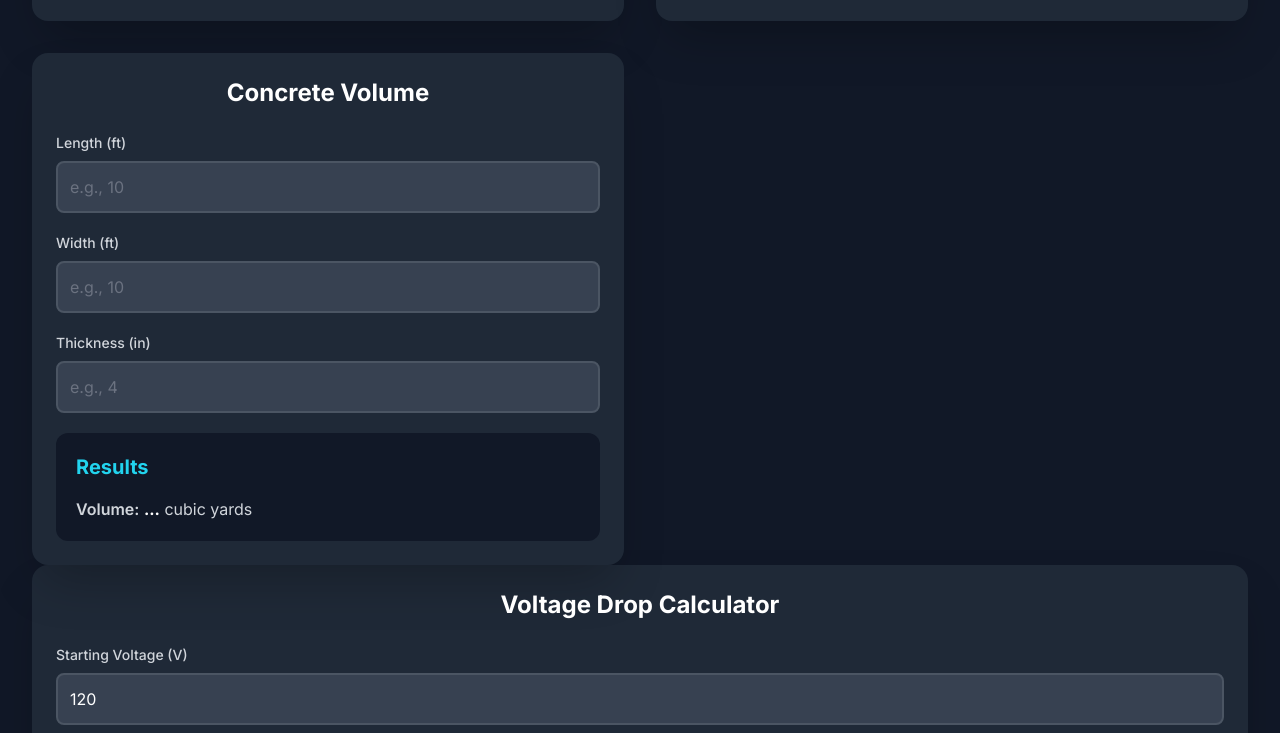
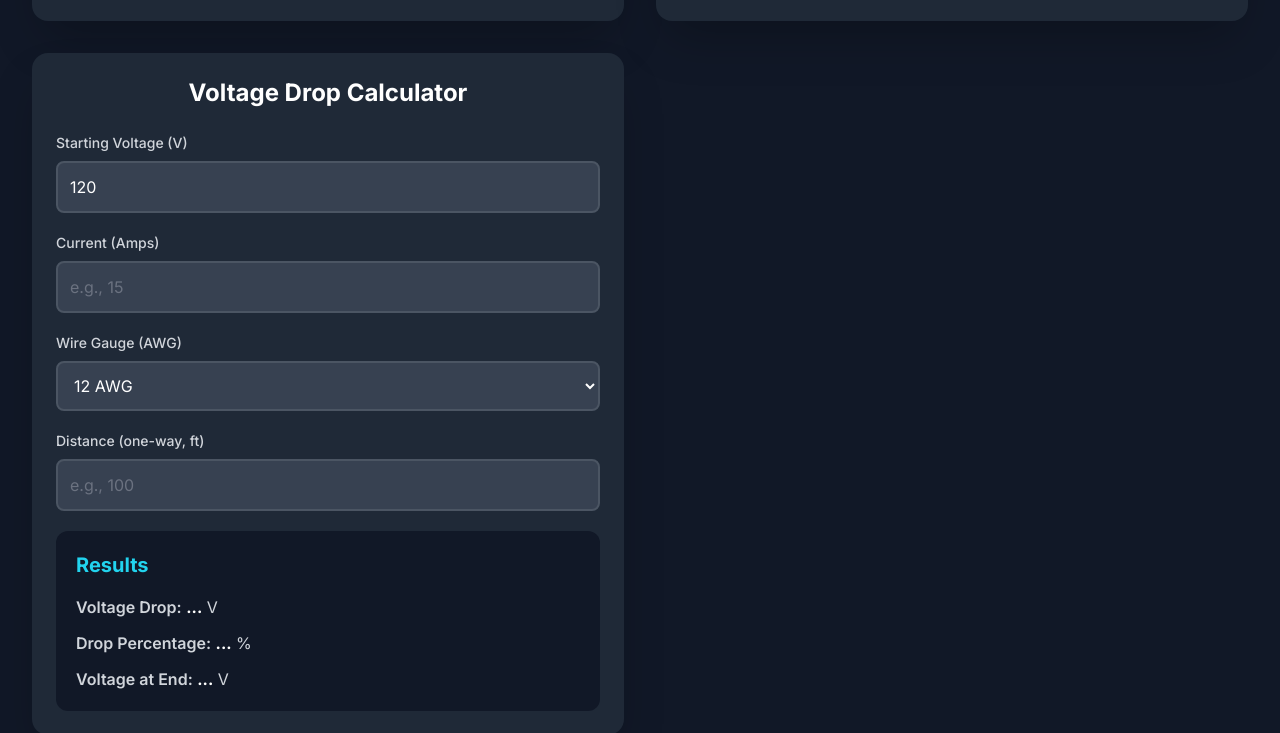
Before and after one commit to CJR2DAX/CalcDash, a plain HTML site: page index.html in a window 1280 px wide. Shown: the part 1231-1964 px from the top of the page. Drawn offline with nearby package versions, Linux system fonts and the light colour scheme.

Commit message:
Update index.html
Removed concrete volume calculator and fixed html grid issue

```diff
--- a/index.html
+++ b/index.html
@@ -159,37 +159,7 @@
                 </div>
             </div>
 
-            <!-- Widget 5: Concrete Volume Calculator -->
-            <div id="concrete-calc-widget" class="bg-gray-800 text-white rounded-2xl shadow-2xl p-6 flex flex-col">
-                <h2 class="text-2xl font-bold text-white mb-6 text-center">Concrete Volume</h2>
-                <div class="space-y-5">
-                    <div>
-                        <label for="concrete-length" class="block text-sm font-medium text-gray-300 mb-2">Length (ft)</label>
-                        <input type="number" id="concrete-length" placeholder="e.g., 10" class="w-full p-3 bg-gray-700 text-white placeholder-gray-500 border-2 border-gray-600 rounded-lg focus:outline-none focus:ring-2 focus:ring-cyan-500 focus:border-cyan-500 transition duration-300">
-                    </div>
-                    <div>
-                        <label for="concrete-width" class="block text-sm font-medium text-gray-300 mb-2">Width (ft)</label>
-                        <input type="number" id="concrete-width" placeholder="e.g., 10" class="w-full p-3 bg-gray-700 text-white placeholder-gray-500 border-2 border-gray-600 rounded-lg focus:outline-none focus:ring-2 focus:ring-cyan-500 focus:border-cyan-500 transition duration-300">
-                    </div>
-                    <div>
-                        <label for="concrete-thickness" class="block text-sm font-medium text-gray-300 mb-2">Thickness (in)</label>
-                        <input type="number" id="concrete-thickness" placeholder="e.g., 4" class="w-full p-3 bg-gray-700 text-white placeholder-gray-500 border-2 border-gray-600 rounded-lg focus:outline-none focus:ring-2 focus:ring-cyan-500 focus:border-cyan-500 transition duration-300">
-                    </div>
-                </div>
-                <div class="mt-auto pt-5">
-                    <div class="p-5 bg-gray-900 rounded-xl">
-                        <h3 class="text-xl font-bold text-cyan-400 mb-4">Results</h3>
-                        <div class="space-y-3 text-gray-300">
-                           <p><span class="font-semibold">Volume:</span> <span id="concrete-volume" class="text-white font-bold">...</span> cubic yards</p>
-                        </div>
-                    </div>
-                </div>
-            </div>
-
-        </div>
-    </div>
-
-	<!-- Widget 6: Voltage Drop Calculator -->
+			<!-- Widget 5: Voltage Drop Calculator -->
 			<div id="voltage-drop-widget" class="bg-gray-800 text-white rounded-2xl shadow-2xl p-6 flex flex-col">
 				<h2 class="text-2xl font-bold text-white mb-6 text-center">Voltage Drop Calculator</h2>
 				<div class="space-y-5">
@@ -227,6 +197,7 @@
 					</div>
 				</div>
 			</div>
+		</div>
 
     <!-- Link to your new script file -->
     <script src="scripts.js"></script>
```
Lines whose indentation alone changed are shown as unchanged.
